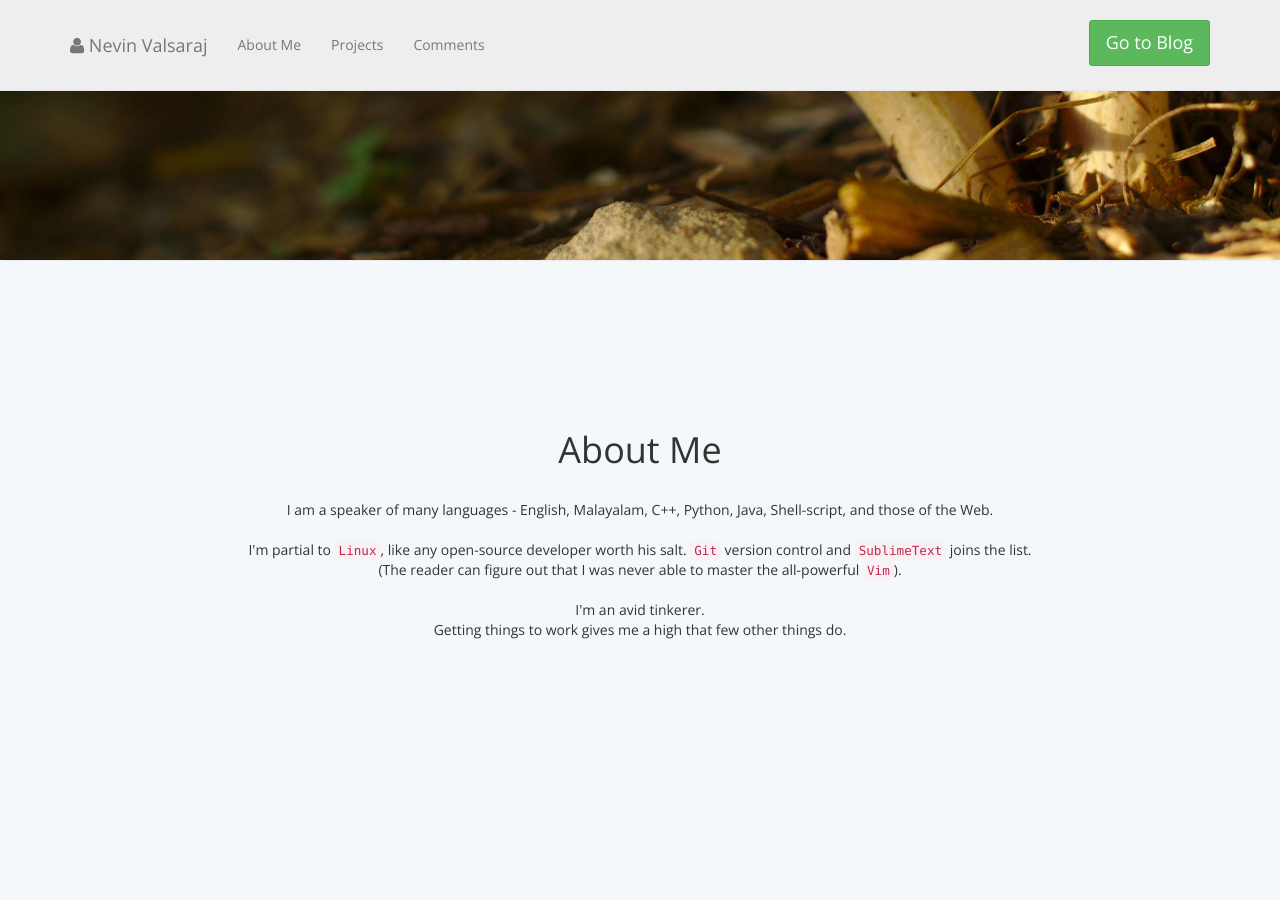
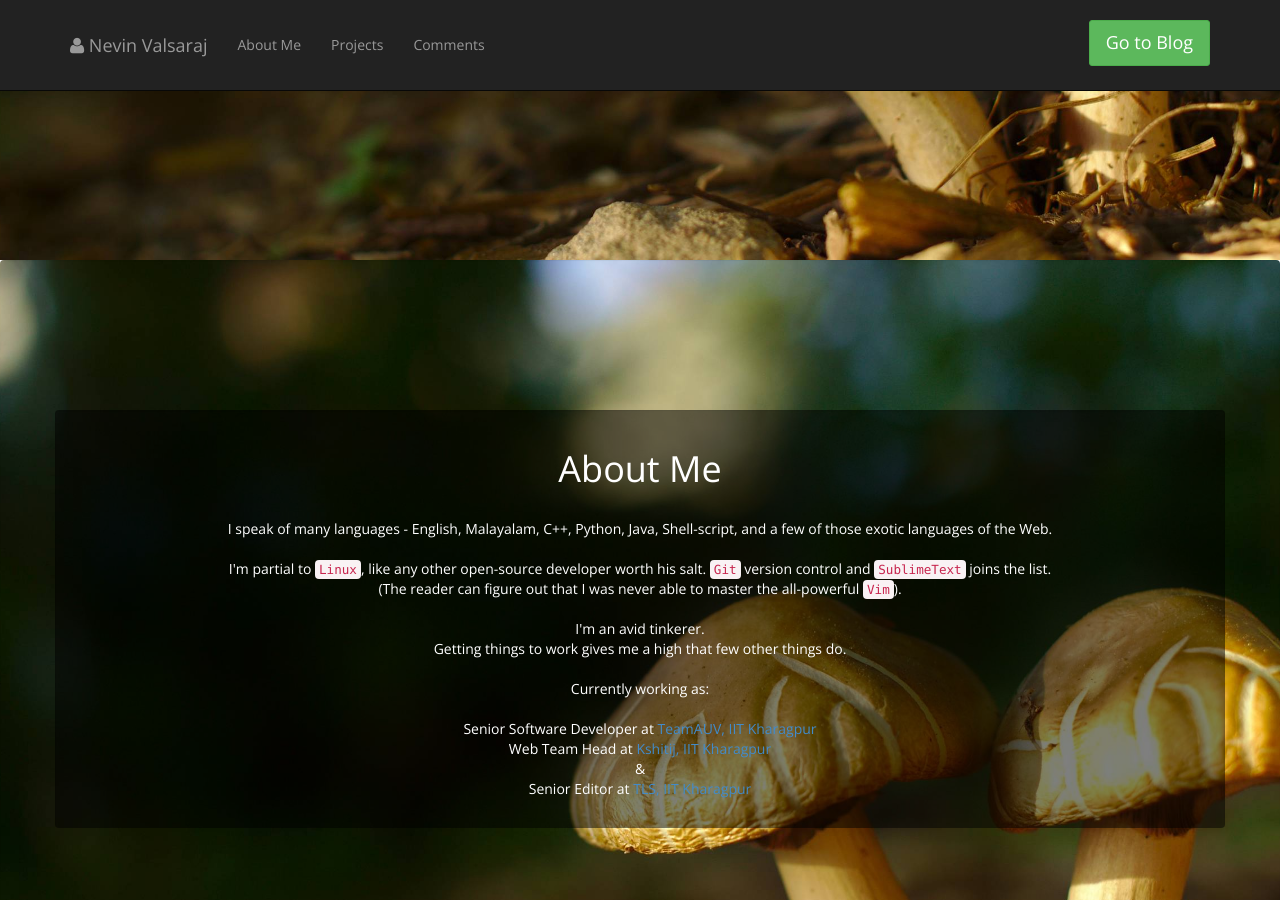
Before and after one commit to nevinvalsaraj/nevinvalsaraj.com, a Jekyll site: the page built from home.html, in a window 1280 px wide and 900 px high, scrolled down 640 px. Built offline with Jekyll 4.4.1, drawn with Linux system fonts in a browser that asks for light colours; comment, search, counter and statistics services are not loaded.

Commit message:
Adding translucent section backgrounds

```diff
--- a/css/home.css
+++ b/css/home.css
@@ -24,7 +24,9 @@ html {
 }
 
 .well{
-    background-color: #f5f8fa;
+    /*background-color: #f5f8fa;*/
+    background-color: rgba(0, 0, 0, .5);
+    color: white;
     border: none;
     margin-bottom: 0px;
 }
@@ -46,6 +48,9 @@ of those sections to manage the look and feel of the site. */
     height: 100%;
     padding-top: 150px;
     text-align: center;
+    background: url(../resources/bg.jpg) no-repeat center center fixed;
+    background-size: cover;
+    color: white;
 }
 
 .services-section {
@@ -61,6 +66,8 @@ of those sections to manage the look and feel of the site. */
     height: 85%;
     padding-top: 150px;
     text-align: center;
+    background: url(../resources/bg.jpg) no-repeat center center fixed;
+    background-size: cover;
 }
 
 a#guide-blog{
--- a/home.html
+++ b/home.html
@@ -19,7 +19,7 @@ title: "Nevin Valsaraj | Home"
 
 <body id="page-top" data-spy="scroll" data-target=".navbar-fixed-top">
 
-    <nav class="navbar navbar-fixed-top navbar" role="navigation">
+    <nav class="navbar navbar-fixed-top" role="navigation">
         <div class="container">
             <div class="navbar-header page-scroll">
                 <button type="button" class="navbar-toggle" data-toggle="collapse" data-target=".navbar-ex1-collapse">
@@ -81,13 +81,13 @@ title: "Nevin Valsaraj | Home"
     <section id="about" class="about-section well">
         <div class="container">
             <div class="row">
-                <div class="col-lg-12">
+                <div class="col-lg-12 well">
                     <h1>About Me</h1>
                     <br>
                     <p>
-                        I am a speaker of many languages - English, Malayalam, C++, Python, Java, Shell-script, and those of the Web.
+                        I speak of many languages - English, Malayalam, C++, Python, Java, Shell-script, and a few of those exotic languages of the Web.
                         <br><br>
-                        I'm partial to <code>Linux</code>, like any open-source developer worth his salt.
+                        I'm partial to <code>Linux</code>, like any other open-source developer worth his salt.
                         <code>Git</code> version control and <code>SublimeText</code> joins the list.
                         <br>
                         (The reader can figure out that I was never able to master the all-powerful <code>Vim</code>).
@@ -95,6 +95,16 @@ title: "Nevin Valsaraj | Home"
                         I'm an avid tinkerer.
                         <br>
                         Getting things to work gives me a high that few other things do.
+                        <br><br>
+                        Currently working as:
+                        <br><br>Senior Software Developer at <a href="http://auv-iitkgp.in">TeamAUV, IIT Kharagpur</a>
+                        <br>
+                        Web Team Head at <a href="http://ktj.in">Kshitij, IIT Kharagpur</a>
+                        <br>
+                        &
+                        <br>
+                        Senior Editor at <a href="http://www.gymkhana.iitkgp.ernet.in/societies/tls/">TLS, IIT Kharagpur</a>
+
                     </p>
                 </div>
             </div>
@@ -104,14 +114,14 @@ title: "Nevin Valsaraj | Home"
     <section id="services" class="services-section">
         <div class="container">
             <div class="row">
-                <div class="col-lg-12">
+                <div class="col-lg-12 well">
                     <h1>Projects</h1>
                 </div>
             </div>
         </div>
     </section>
 
-    <section id="contact" class="contact-section well">
+    <section id="contact" class="contact-section">
         <div class="container">
             <div class="row">
                 <div class="col-md-3">
@@ -129,7 +139,7 @@ title: "Nevin Valsaraj | Home"
                     }(document, "script", "twitter-wjs");
                     </script>
                 </div>
-                <div class="col-md-8 col-md-offset-1">
+                <div class="col-md-8 col-md-offset-1 well">
                     <div id="disqus_thread"></div>
                     <script type="text/javascript">
                     /* * * CONFIGURATION VARIABLES: EDIT BEFORE PASTING INTO YOUR WEBPAGE * * */
```
Also changed, not shown: other parts of home.html (+2 -2 lines).
